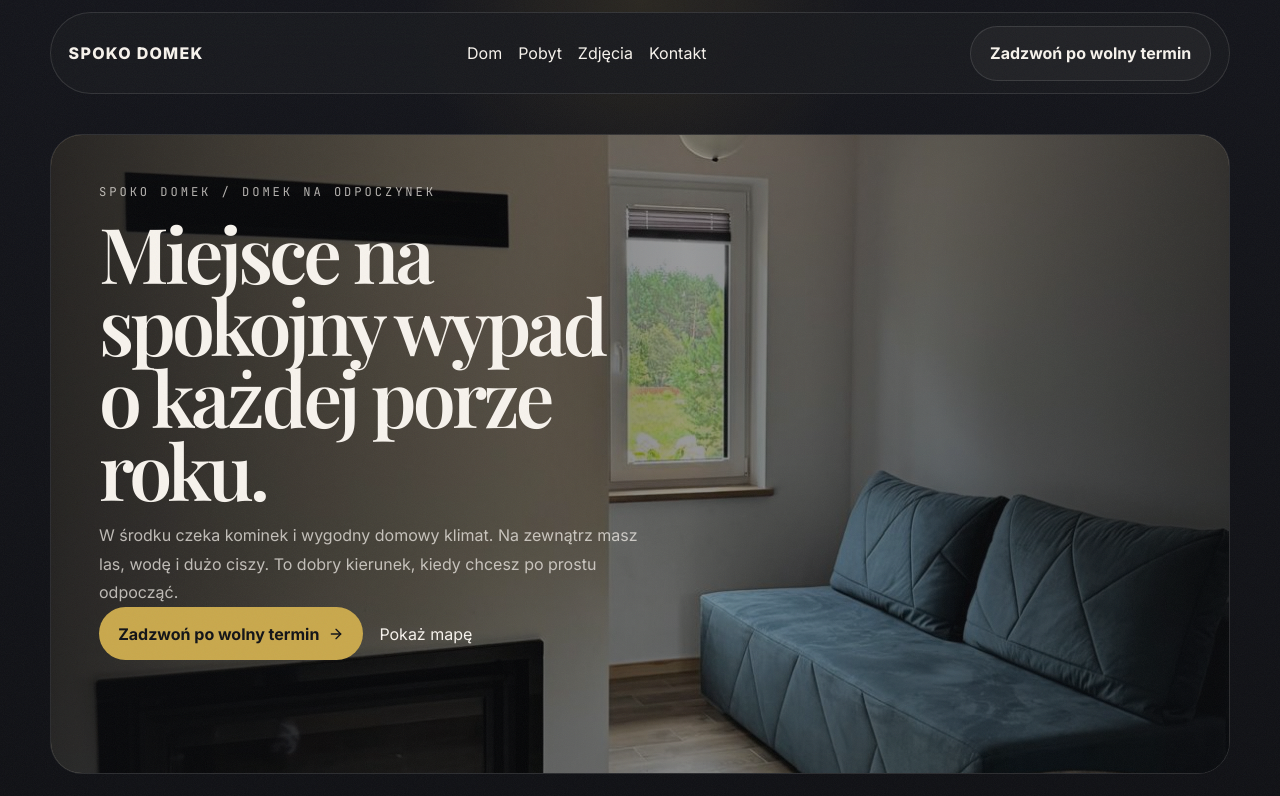
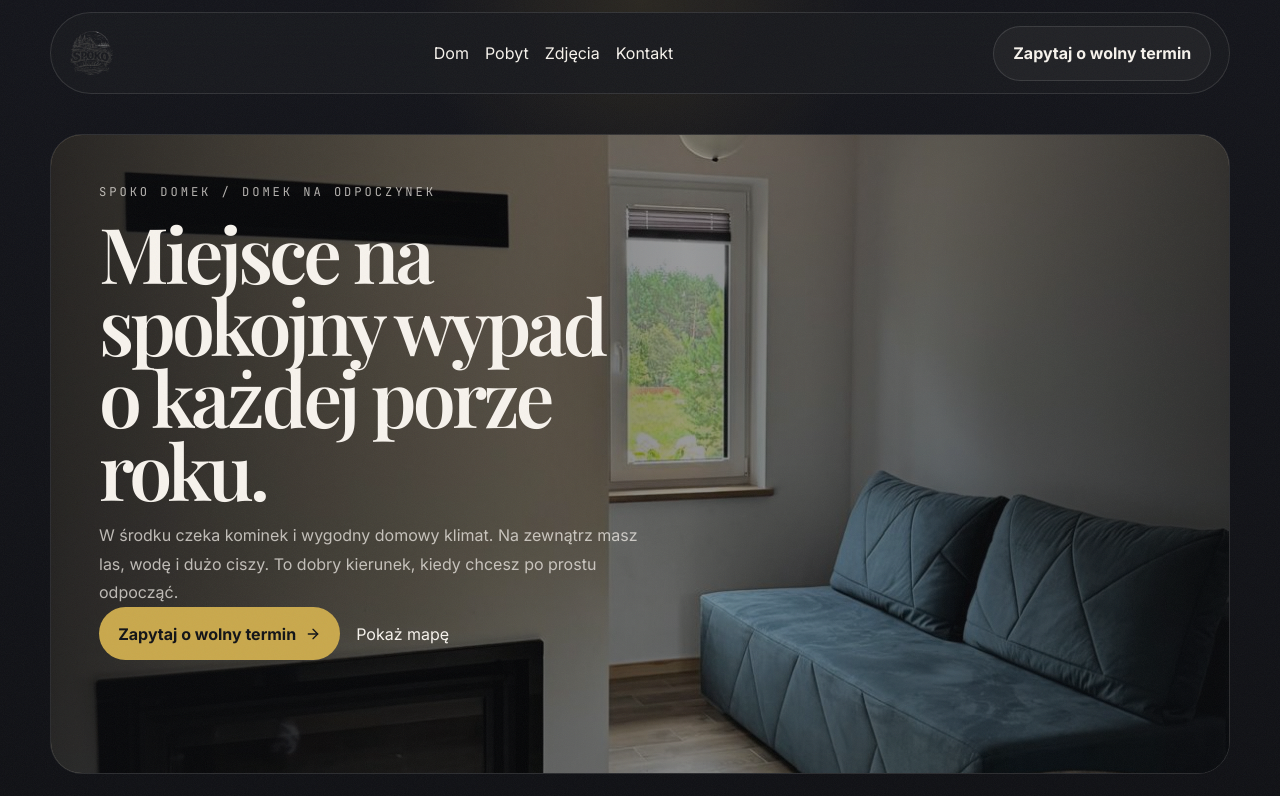
Before and after one commit to b-dabrowski/spoko-domek, a Next.js app: page / in a window 1280 px wide. Shown: the top 796 px of the page. Built offline with nearby package versions, Linux system fonts and the light colour scheme.

Commit message:
Use logo and unified CTA on midnight branch

```diff
--- a/src/app/globals.css
+++ b/src/app/globals.css
@@ -94,9 +94,17 @@ img {
 }
 
 .midnight-brand {
+  display: inline-flex;
+  align-items: center;
   font-weight: 800;
   letter-spacing: 0.08em;
   text-transform: uppercase;
+}
+
+.brand-logo {
+  width: auto;
+  height: 2.9rem;
+  object-fit: contain;
 }
 
 .midnight-nav__links,
--- a/src/components/spoko-landing.tsx
+++ b/src/components/spoko-landing.tsx
@@ -50,7 +50,14 @@ export function SpokoLanding() {
     <div ref={rootRef} className="midnight-page">
       <header className="midnight-nav">
         <Link href="/" className="midnight-brand">
-          {siteConfig.brand}
+          <Image
+            src="/brand/logo-black-white.png"
+            alt={siteConfig.brand}
+            width={140}
+            height={52}
+            className="brand-logo"
+            priority
+          />
         </Link>
 
         <nav className="midnight-nav__links">
--- a/src/lib/site-config.ts
+++ b/src/lib/site-config.ts
@@ -25,7 +25,7 @@ export const siteConfig = {
   purpose:
     "Przytulny domek w Mikaszówce na kilka spokojnych dni przy lesie, wodzie i kominku.",
   tagline: "Wieczorem kominek, rano las i cisza.",
-  cta: "Zadzwoń po wolny termin",
+  cta: "Zapytaj o wolny termin",
   location: "Mikaszówka, ul. Wczasowa 7, gmina Płaska",
   phone: "780146021",
   email: "anetatrocki@wp.pl",
```
